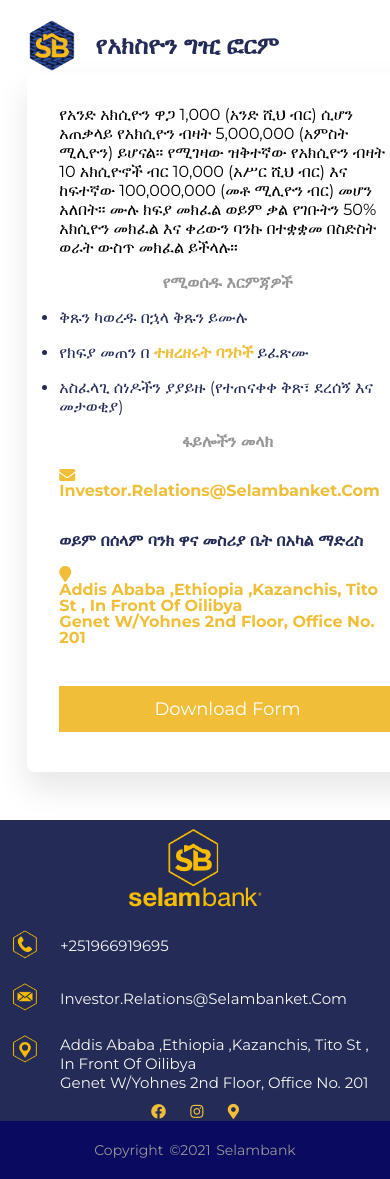
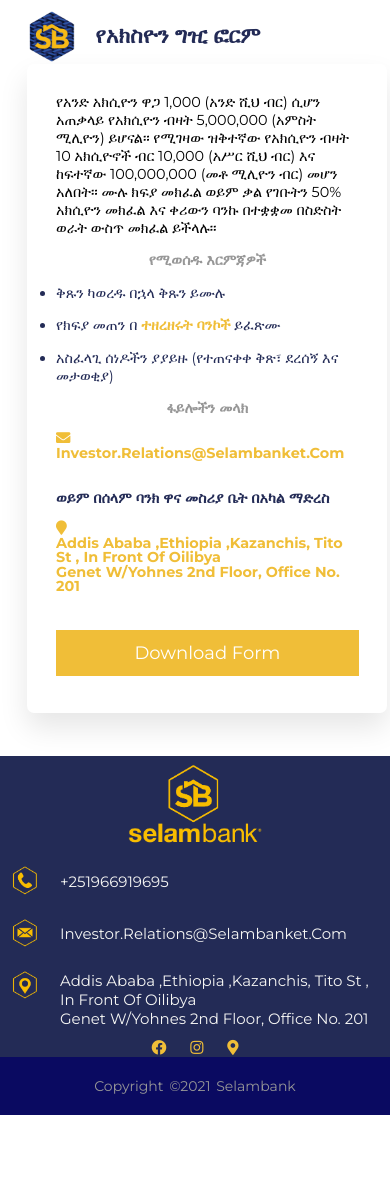
Before and after one commit to peri-meter/perimeter.github.io, a PHP site: page /formam.html in a window 390 px wide. Shown: the part 70-1249 px from the top of the page. After the commit the page ends 1185 px from the top, so only its background shows below. Run offline with PHP 8.4, Linux system fonts and the light colour scheme; some libraries are stand-ins or nearby versions.

Commit message:
Update style.css

```diff
--- a/style.css
+++ b/style.css
@@ -1097,11 +1097,10 @@
 }
 @media(max-width:480px){
   html{
-      font-size: 100%;
+      font-size: 90%;
 
   }
-  .container .content h1{
-    color: #232b56;
+  .shares .head-about h1{
     font-size: 1rem;
+  }
 }
-}
```
